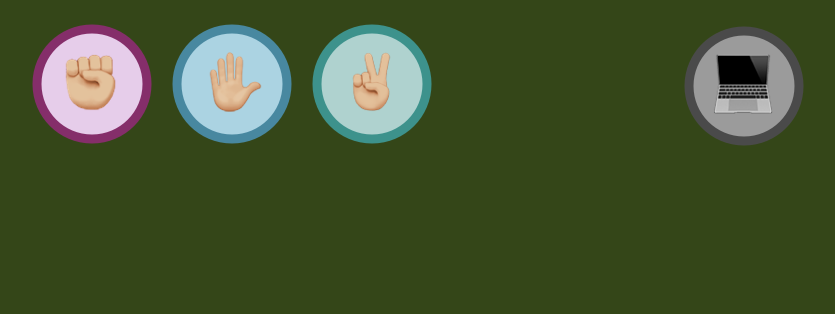
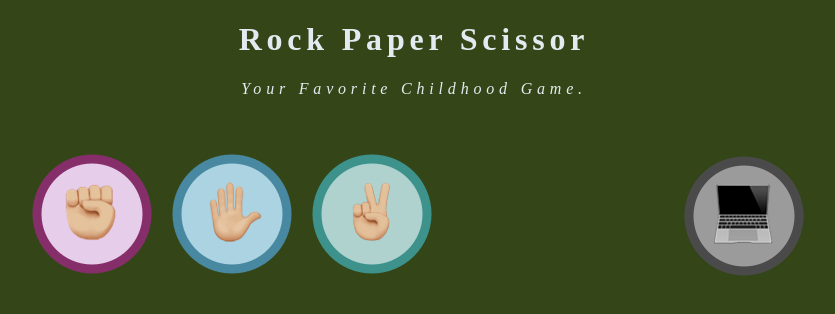
Before and after one commit to Tar-Nway-Oo/rock-paper-scissor, a plain HTML site: page index.html in a window 1280 px wide. Shown: the whole page, without its empty margins (226-1061 px from the left). Drawn offline with Linux system fonts and the light colour scheme.

Commit message:
add header component and modify css

```diff
--- a/index.html
+++ b/index.html
@@ -7,6 +7,10 @@
   <title>Rock Paper Scissor</title>
 </head>
 <body>
+  <header class="header">
+    <h1>Rock Paper Scissor</h1>
+    <p>Your Favorite Childhood Game.</p>
+  </header>
   <main class="main">
     <div>
     <img src="./images/rock.png" data-type="rock" alt="rock" class="button">
--- a/style.css
+++ b/style.css
@@ -1,6 +1,17 @@
 body {
    margin: 0;
    background-color: rgb(52, 70, 24);
+}
+
+.header {
+   text-align: center;
+   letter-spacing: .3em;
+   color:rgb(227, 235, 241)
+}
+
+.header p {
+   margin-bottom: 2em;
+   font-style: italic;
 }
 
 .main {
@@ -16,13 +27,18 @@ body {
    margin: .5em;
 }
 
+.button:hover {
+   opacity: 0.7;
+}
+
 .selected {
-   border: 5px solid rgb(140, 201, 27);
+   border: 7px solid rgb(140, 201, 27);
    border-radius: 50%;
 }
 
 .output {
+   text-align: center;
    padding: .3em;
-   margin-left: 30%;
    font-size: 2rem;
+   color: white;
 }
```
Also changed, not shown: main.js (deleted, +0 -19 lines).
